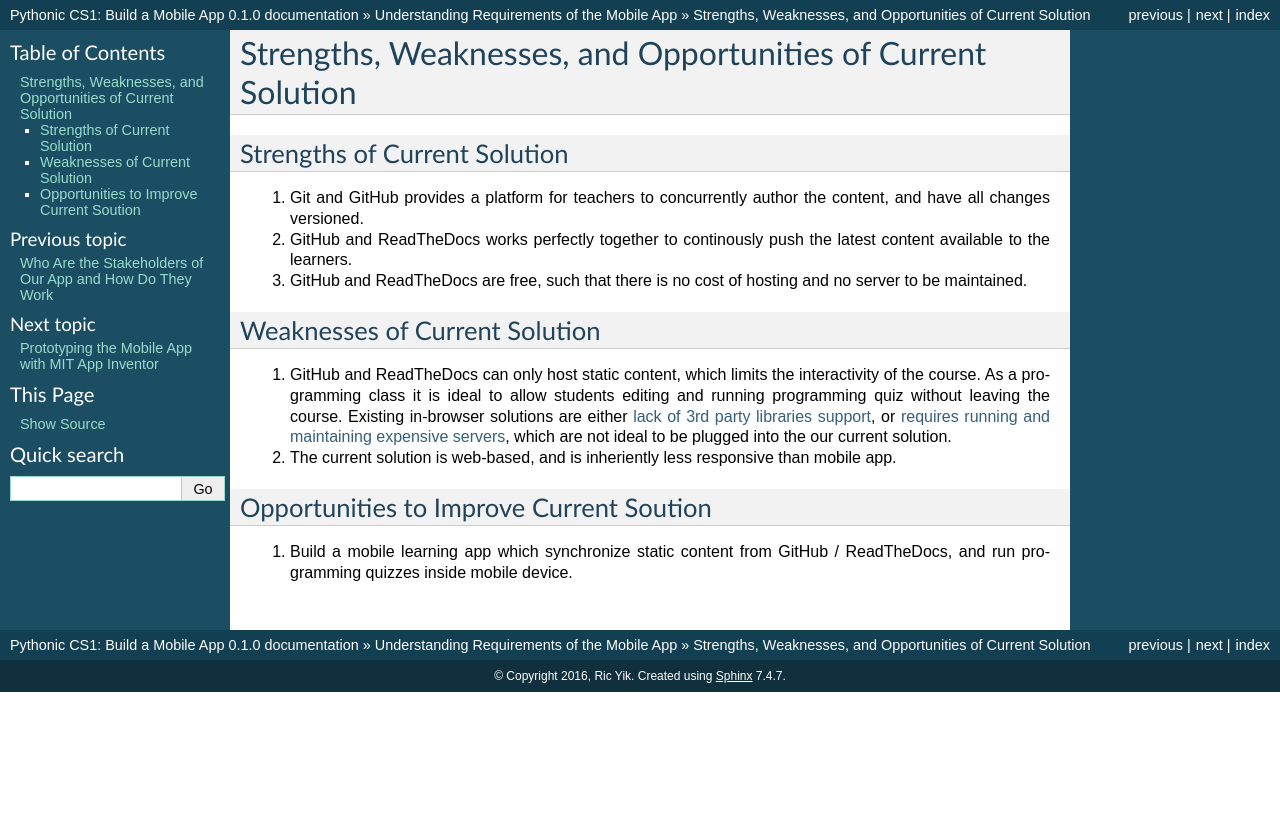
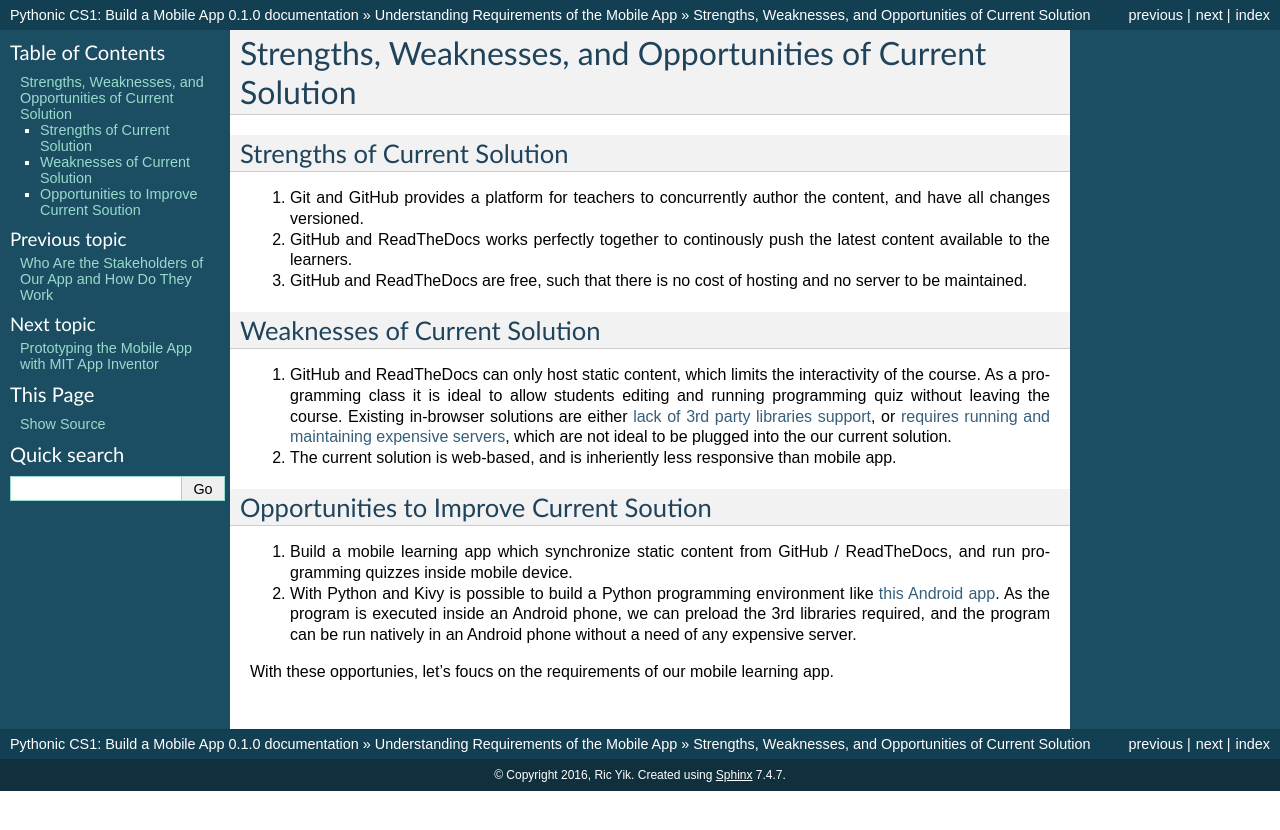
Before and after one commit to Aashritha27/mobileapp.course, a Sphinx documentation site: the page built from docs/strengths-weaknesses-and-opportunities-of-current-solution.rst, in a window 1280 px wide. Shown: the top 830 px of the page. Built offline with Sphinx 7.4.7, drawn with Linux system fonts in a browser that asks for light colours.

Commit message:
Opportunity

```diff
--- a/docs/strengths-weaknesses-and-opportunities-of-current-solution.rst
+++ b/docs/strengths-weaknesses-and-opportunities-of-current-solution.rst
@@ -22,3 +22,6 @@ Opportunities to Improve Current Soution
 ~~~~~~~~~~~~~~~~~~~~~~~~~~~~~~~~~~~~~~~~
 
 #. Build a mobile learning app which synchronize static content from GitHub / ReadTheDocs, and run programming quizzes inside mobile device.
+#. With Python and Kivy is possible to build a Python programming environment like  `this Android app <https://play.google.com/store/apps/details?id=enurisoft.com.pythoninterpreter&hl=en>`_. As the program is executed inside an Android phone, we can preload the 3rd libraries required, and the program can be run natively in an Android phone without a need of any expensive server.
+
+With these opportunies, let's foucs on the requirements of our mobile learning app.
```
